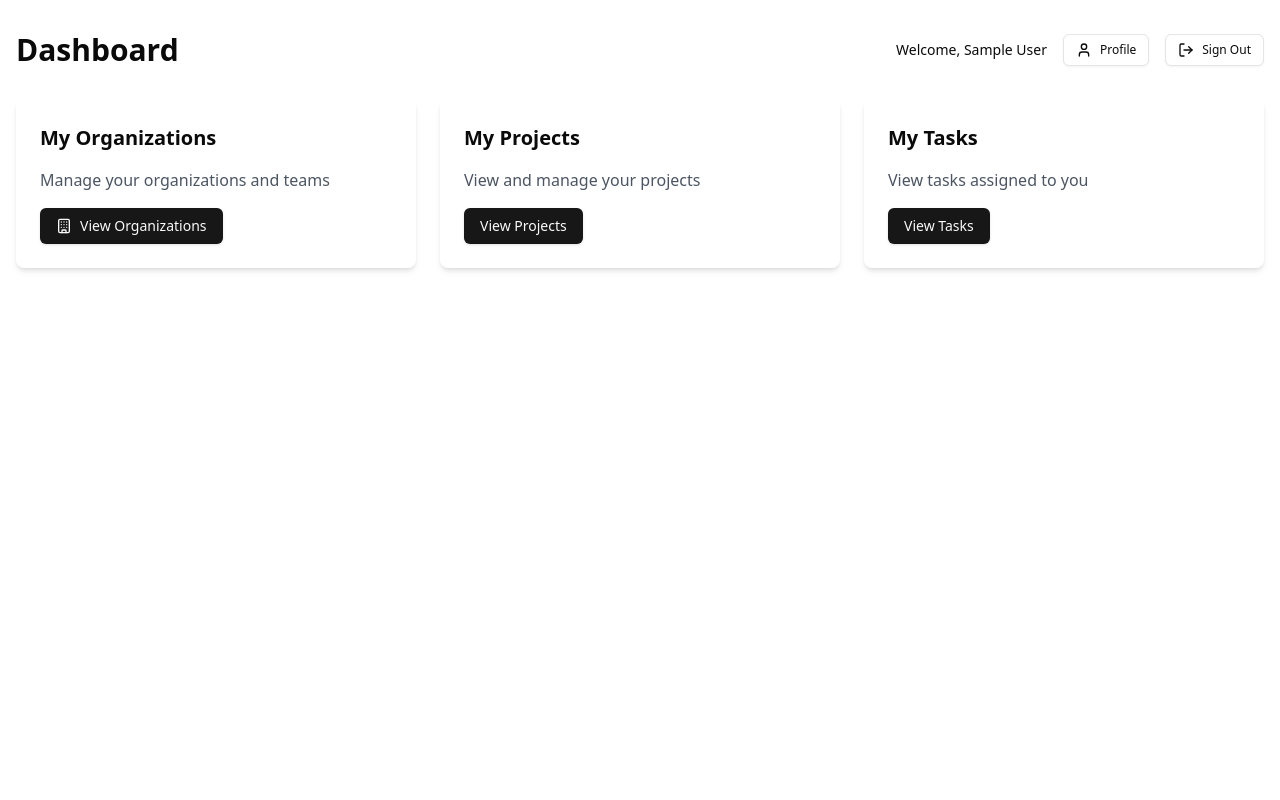
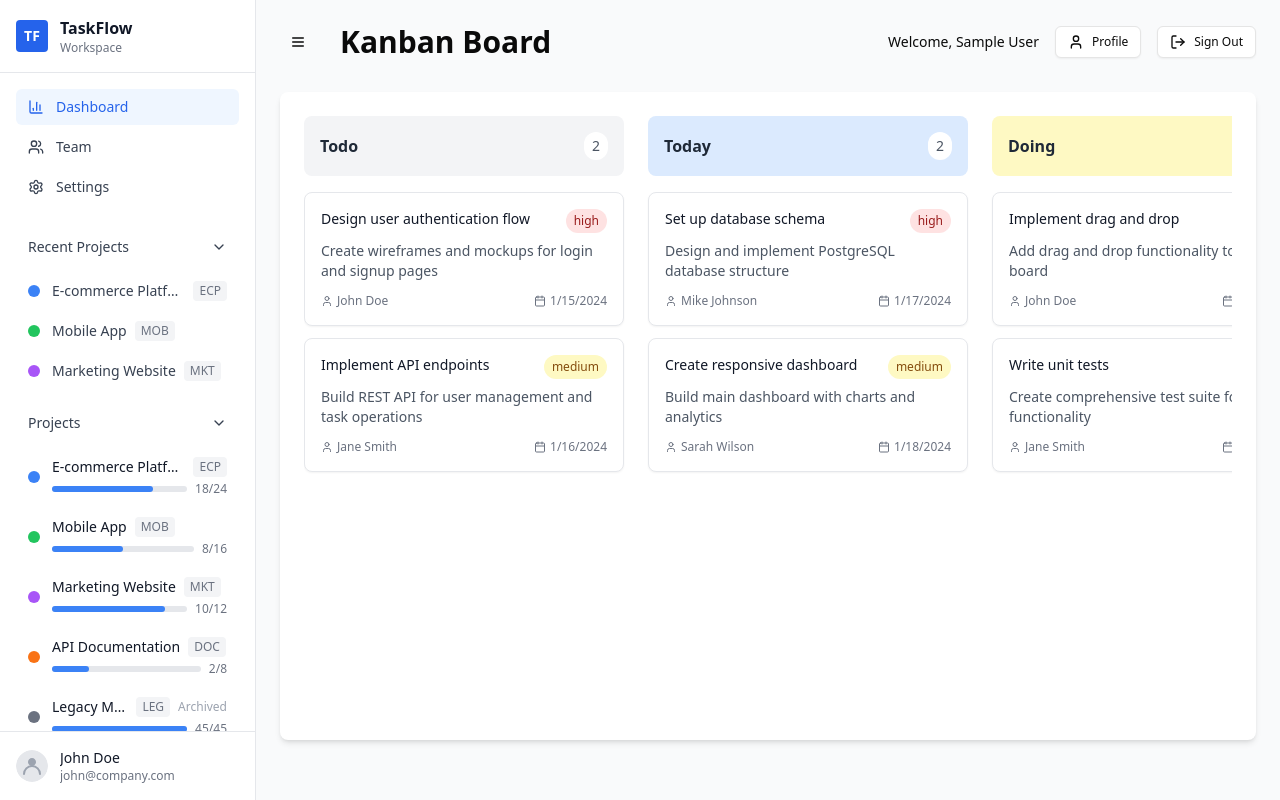
Before and after one commit to abeyoshida/kuanalu, a Next.js app: page /dashboard in a window 1280 px wide. Built offline with nearby package versions, Linux system fonts and the light colour scheme; no server answers; the database is empty; sample sign-in values are in the browser's storage.

Commit message:
Login redirect to dashboard with kanban board and project sidebar

```diff
--- a/src/app/dashboard/page.tsx
+++ b/src/app/dashboard/page.tsx
@@ -1,9 +1,7 @@
 import { auth } from "@/lib/auth/auth";
-import { Button } from "@/components/ui/button";
-import Link from "next/link";
-import { LogOut, User, Building } from "lucide-react";
-import { PendingInvitations } from "@/components/organizations/pending-invitations";
 import { redirect } from "next/navigation";
+import { Suspense } from "react";
+import ClientDashboard from "@/components/dashboard/client-dashboard";
 
 export default async function DashboardPage() {
   // Get the session
@@ -16,65 +14,10 @@
   }
 
   return (
-    <div className="container mx-auto px-4 py-8">
-      <div className="flex justify-between items-center mb-8">
-        <h1 className="text-3xl font-bold">Dashboard</h1>
-        <div className="flex items-center gap-4">
-          <div className="text-sm">
-            Welcome, <span className="font-medium">{session?.user?.name || "User"}</span>
-          </div>
-          <Link href="/profile">
-            <Button variant="outline" size="sm" className="flex items-center gap-2">
-              <User className="h-4 w-4" />
-              Profile
-            </Button>
-          </Link>
-          <Link href="/auth/logout">
-            <Button variant="outline" size="sm" className="flex items-center gap-2">
-              <LogOut className="h-4 w-4" />
-              Sign Out
-            </Button>
-          </Link>
-        </div>
-      </div>
-
-      {/* Pending Invitations */}
-      <div className="mb-8">
-        <PendingInvitations />
-      </div>
-
-      <div className="grid grid-cols-1 md:grid-cols-3 gap-6">
-        <div className="bg-white p-6 rounded-lg shadow-md">
-          <h2 className="text-xl font-semibold mb-4">My Organizations</h2>
-          <p className="text-gray-600 mb-4">
-            Manage your organizations and teams
-          </p>
-          <Link href="/organizations">
-            <Button className="flex items-center gap-2">
-              <Building className="h-4 w-4" />
-              View Organizations
-            </Button>
-          </Link>
-        </div>
-
-        <div className="bg-white p-6 rounded-lg shadow-md">
-          <h2 className="text-xl font-semibold mb-4">My Projects</h2>
-          <p className="text-gray-600 mb-4">
-            View and manage your projects
-          </p>
-          <Link href="/projects">
-            <Button>View Projects</Button>
-          </Link>
-        </div>
-
-        <div className="bg-white p-6 rounded-lg shadow-md">
-          <h2 className="text-xl font-semibold mb-4">My Tasks</h2>
-          <p className="text-gray-600 mb-4">
-            View tasks assigned to you
-          </p>
-          <Button>View Tasks</Button>
-        </div>
-      </div>
+    <div className="min-h-screen bg-gray-50">
+      <Suspense fallback={null}>
+        <ClientDashboard userName={session?.user?.name || "User"} />
+      </Suspense>
     </div>
   );
 }
--- /dev/null
+++ b/src/components/dashboard/client-dashboard.tsx
@@ -0,0 +1,64 @@
+"use client";
+
+import { useState } from "react";
+import { Button } from "@/components/ui/button";
+import Link from "next/link";
+import { LogOut, User, Menu } from "lucide-react";
+import KanbanBoard from "@/components/kanban-board";
+import ProjectSidebar from "@/components/project-sidebar";
+
+interface ClientDashboardProps {
+  userName: string;
+}
+
+export default function ClientDashboard({ userName }: ClientDashboardProps) {
+  const [sidebarOpen, setSidebarOpen] = useState(true);
+
+  return (
+    <>
+      <ProjectSidebar isOpen={sidebarOpen} />
+
+      {/* Main Content */}
+      <div className={`transition-all duration-300 ${sidebarOpen ? "ml-64" : "ml-0"}`}>
+        <div className="p-6">
+          {/* Header */}
+          <div className="flex justify-between items-center mb-8">
+            <div className="flex items-center gap-4">
+              <Button
+                variant="ghost"
+                size="icon"
+                onClick={() => setSidebarOpen(!sidebarOpen)}
+                className="mr-2"
+              >
+                <Menu className="h-5 w-5" />
+              </Button>
+              <h1 className="text-3xl font-bold">Kanban Board</h1>
+            </div>
+            <div className="flex items-center gap-4">
+              <div className="text-sm">
+                Welcome, <span className="font-medium">{userName}</span>
+              </div>
+              <Link href="/profile">
+                <Button variant="outline" size="sm" className="flex items-center gap-2">
+                  <User className="h-4 w-4" />
+                  Profile
+                </Button>
+              </Link>
+              <Link href="/auth/logout">
+                <Button variant="outline" size="sm" className="flex items-center gap-2">
+                  <LogOut className="h-4 w-4" />
+                  Sign Out
+                </Button>
+              </Link>
+            </div>
+          </div>
+
+          {/* Kanban Board */}
+          <div className="bg-white p-6 rounded-lg shadow-md">
+            <KanbanBoard />
+          </div>
+        </div>
+      </div>
+    </>
+  );
+}
--- a/src/lib/auth/auth.config.ts
+++ b/src/lib/auth/auth.config.ts
@@ -67,6 +67,13 @@
       }
       return session;
     },
+    redirect({ url, baseUrl }) {
+      // Allows relative callback URLs
+      if (url.startsWith("/")) return `${baseUrl}${url}`;
+      // Allows callback URLs on the same origin
+      else if (new URL(url).origin === baseUrl) return url;
+      return baseUrl + "/dashboard";
+    },
   },
   providers: [
     Credentials({
```
